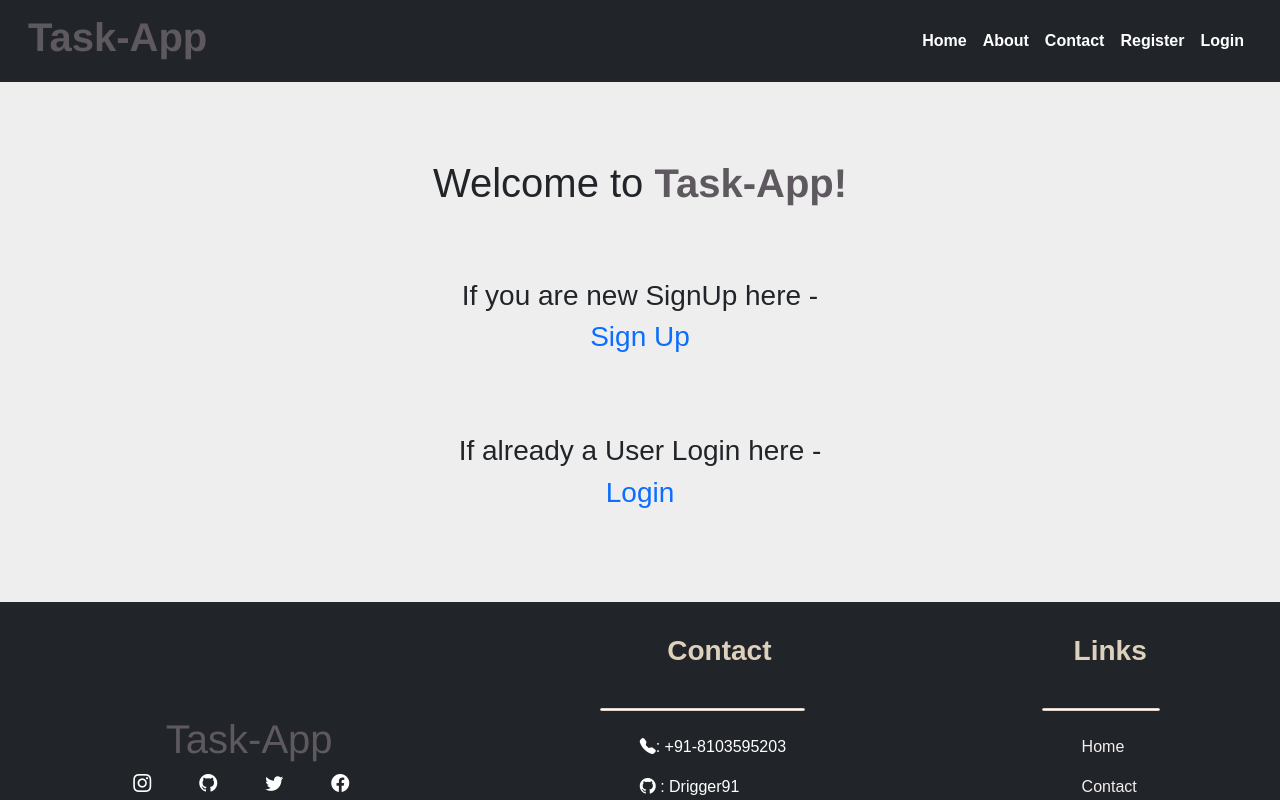
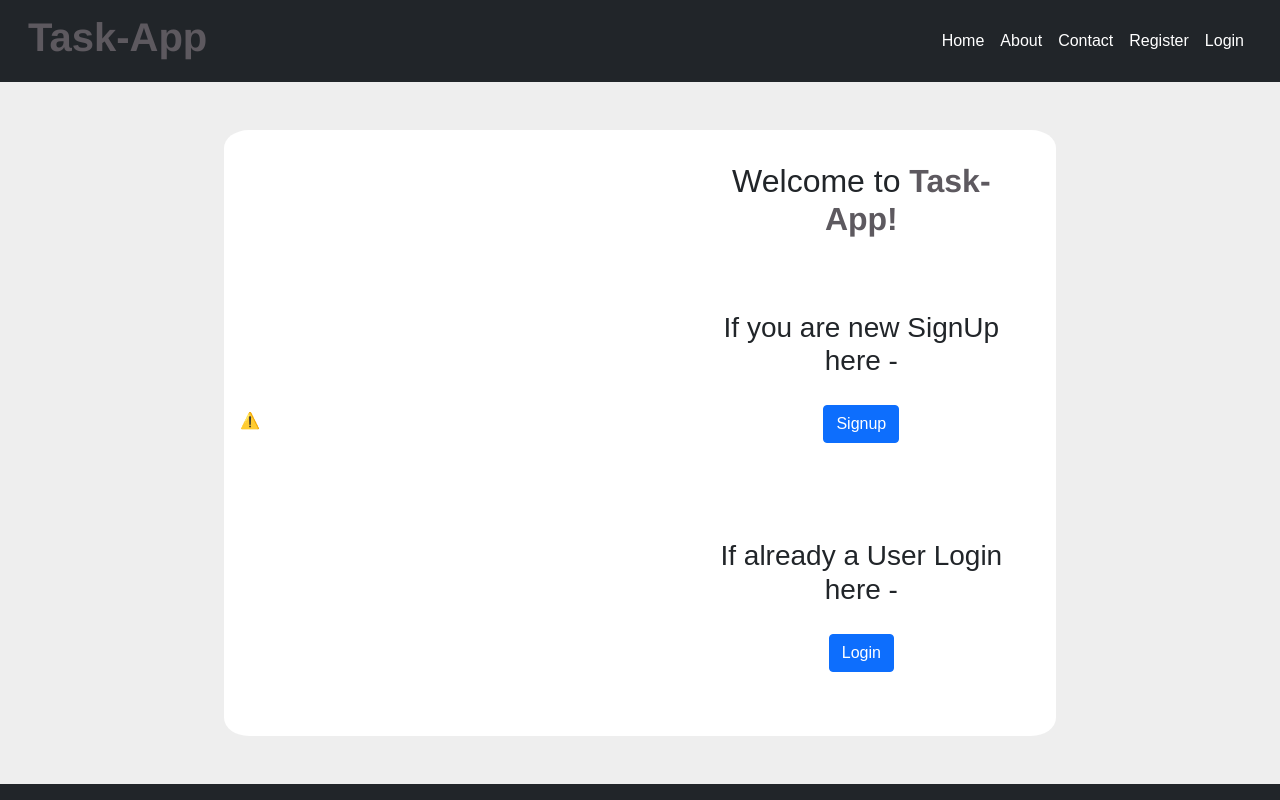
Before and after one commit to Drigger91/Taskapp, a React (Create React App) app in the folder client/: page / in a window 1280 px wide. Shown: the top 800 px of the page. Built offline with nearby package versions, Linux system fonts and the light colour scheme; no server answers.

Commit message:
changing frontend

```diff
--- a/client/src/App.css
+++ b/client/src/App.css
@@ -25,6 +25,9 @@ input{
   justify-content: center;
   display: flex;
   height: 80vh;
+}
+.navlinks{
+  font-weight: 530;
 }
 
 .Login{
@@ -89,7 +92,6 @@ input{
 .mb-3{
   display: flex;
   flex-direction: row;
-  padding: 1rem;
   align-items: center;
   justify-content: center;
 }
@@ -98,11 +100,7 @@ input{
   border-left: none;
   border-right: none;
 }
-.mb-3 label{
-  padding: 1rem;
-  padding-top: 1.5rem;
-  font-size: larger;
-}
+
 .mb-3 label , i{
   font-weight: bolder;
 }
@@ -157,8 +155,8 @@ input{
   color: rgb(221, 209, 188);
 }
 .line{
-  width: 85%;
-  border: 1px rgb(221,209,200) solid;
+  width: 100%;
+  border: .5px rgb(221,209,200) solid;
   border-radius: 10px;
   margin-top: 0;
   opacity: 10!important;
@@ -175,7 +173,7 @@ input{
   color: rgb(255, 255, 255);
   font-weight: bold;
   margin: auto;
-  padding-right: 3rem;
+  padding-right: 2.3rem;
 }
 .logo-list li a:hover{
   cursor: pointer;
@@ -214,6 +212,7 @@ input{
 .card i {
   padding-right: .2rem;
 }
+/* contactpage */
 .contactpage{
   display: flex;
   align-items: center;
@@ -284,6 +283,7 @@ input{
 }
 
 #portfolio{
+  min-height: max-content;
   background-color: white;
 }
 #card-container{
@@ -300,17 +300,41 @@ input{
     justify-content: center;
   }
 }
-
+.home-animation{
+  height: 450px;
+  width: 450px;
+  display: flex;
+  flex-direction: column;
+  justify-content: center;
+  align-items: center;
+  align-self: center;
+  margin: 1rem;
+}
 .home-container{
   display: flex;
   text-align: center;
   justify-content: center;
-  flex-direction: column;
-  min-height: 65vh;
+  flex-direction: row;
+  min-height: 75vh;
   scroll-behavior:smooth;
+  background-color: white;
+  align-items: center;
+  margin: auto;
+  margin-top: 3rem;
+  margin-bottom: 3rem;
+  max-width: 65vw;
+  border-radius: 3%;
 }
 .home-container h1,h2,h3{
   padding: 2rem;
+}
+.home-container button{
+  margin-top: 1.2rem;
+}
+@media screen and (max-width : 780px) {
+  .home-animation{
+    display: none;
+  }
 }
 .profile-card{
   display: flex;
--- a/client/src/components/Home.js
+++ b/client/src/components/Home.js
@@ -54,10 +54,23 @@ function Home() {
 
     return (
         <>
+
         <div className={display}>
-            <h1>Welcome to <b id='nav-logo'>Task-App!</b></h1>
-            <h3>If you are new SignUp here - <NavLink className= 'nav-link active' to='/SignUp' >Sign Up</NavLink></h3>
-            <h3>If already a User Login here -  <NavLink className= 'nav-link active' to='/login' >Login</NavLink></h3>
+        <div className='home-animation'> <script src="https://unpkg.com/@lottiefiles/lottie-player@latest/dist/lottie-player.js"></script>
+<lottie-player src= "https://assets5.lottiefiles.com/packages/lf20_puciaact.json"background="transparent"  speed=".5"   loop  autoplay></lottie-player> <br/></div>
+        <div>
+        <form className='text-align-center' method="POST">
+        <h2>Welcome to <b id='nav-logo'>Task-App!</b></h2>
+
+  <div className="mb-3" >
+  <h3>If you are new SignUp here - <NavLink className= 'nav-link active' to='/SignUp' ><button className='btn btn-primary'>Signup</button></NavLink></h3>
+  </div>
+  <div className='mb-3'>
+  <h3>If already a User Login here -  <NavLink className= 'nav-link active' to='/login' ><button className='btn btn-primary'>Login</button></NavLink></h3>
+
+  </div>
+</form>
+        </div>
         </div>
         <div className={display2}>
             <h1>Welcome <span className='user-heading'> {User.name}</span></h1>
--- a/client/src/components/Profile.js
+++ b/client/src/components/Profile.js
@@ -44,11 +44,6 @@ function Profile() {
             </div>
 
     </div>
-
-    <div class="container-fluid container1 text-center pt-5 " id='contact-container'>
-
-
-            </div>
         </div>
 
     )
--- a/client/src/components/Signup.js
+++ b/client/src/components/Signup.js
@@ -59,7 +59,7 @@ function Signup() {
       <div className='signuppage'>
         <div className='Signup'>
                     <div className='animation'> <br/> <br/>
-                                <lottie-player src="https://assets2.lottiefiles.com/packages/lf20_q5pk6p1k.json"  background="transparent"  speed="1"  loop autoplay></lottie-player>
+                                <lottie-player src="https://assets2.lottiefiles.com/packages/lf20_q5pk6p1k.json"  background="transparent"  speed=".51"  loop autoplay></lottie-player>
                       </div>
           <div className='signupform'>
           <form method="POST">
```
Also changed, not shown: 10 other files (tests, documents, lock files or other folders).
